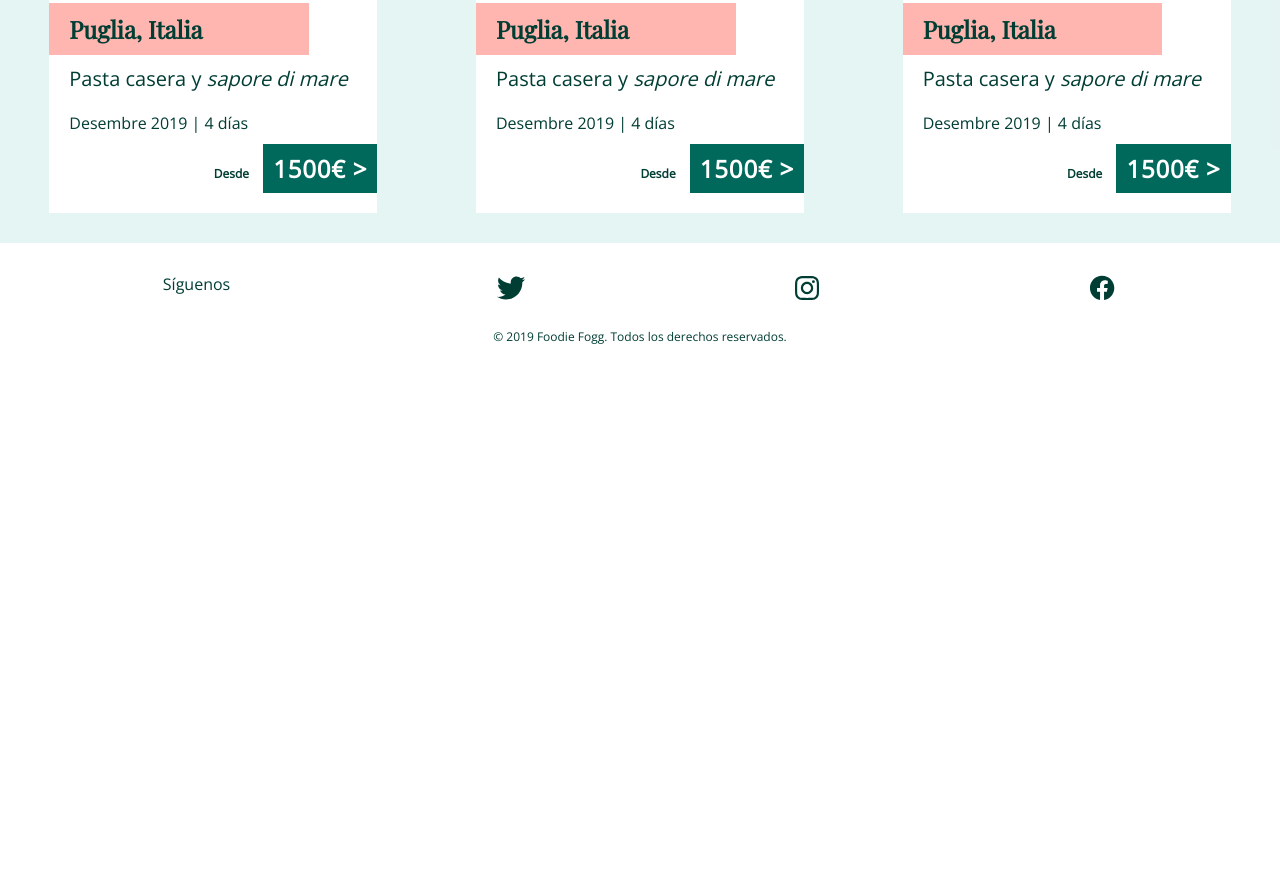
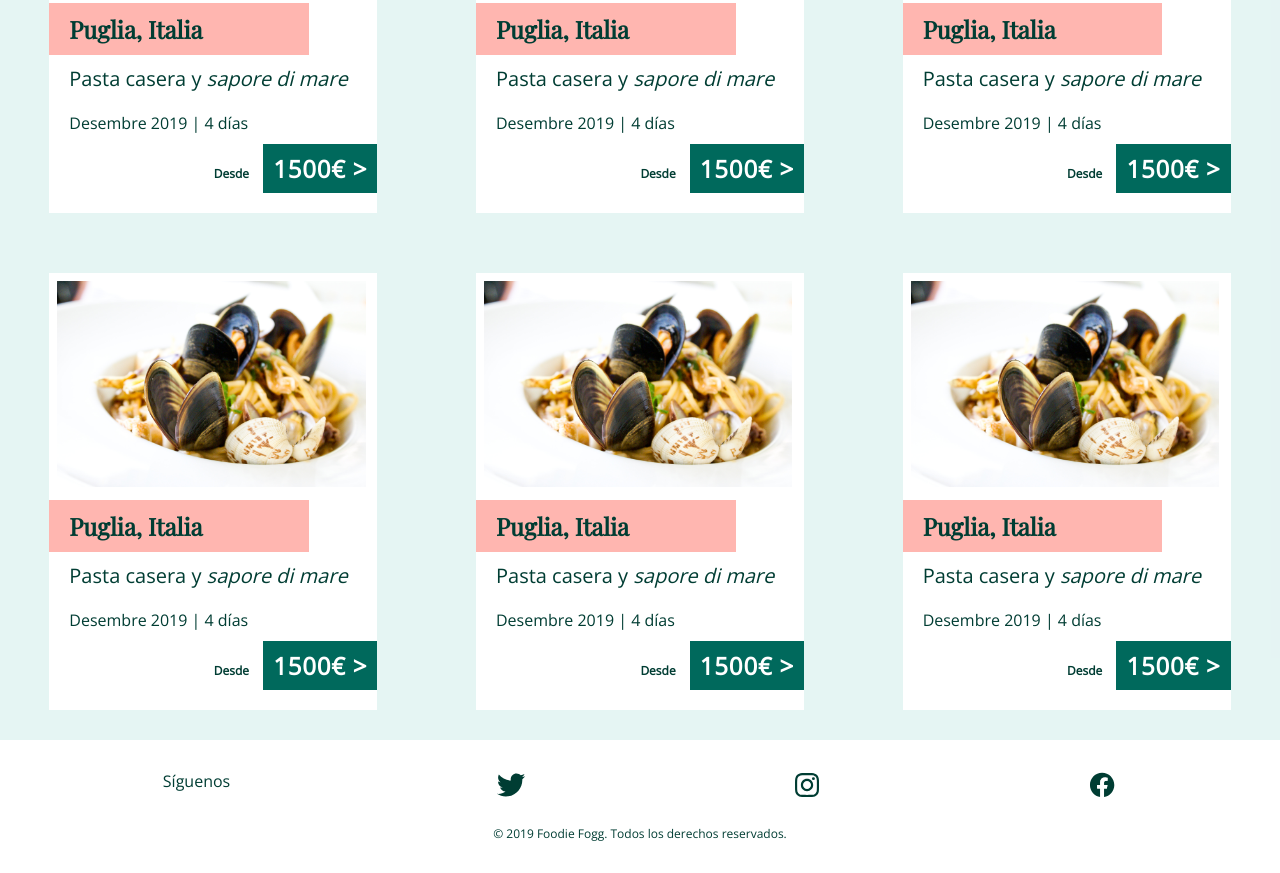
Before and after one commit to albabarrera/foodiefogg, a plain HTML site: page index.html in a window 1280 px wide. Shown: the part 1375-2248 px from the top of the page. Before the commit the page ends 1751 px from the top, so only its background shows below. Drawn offline with nearby package versions, Linux system fonts and the light colour scheme.

Commit message:
small tweaks

```diff
--- a/css/estilos.css
+++ b/css/estilos.css
@@ -104,6 +104,15 @@ h3{
     background-color: #fff;
     align-items: center;
 }
+::placeholder {
+    color: #003D33;
+  }
+
+  input:focus, select:focus, textarea:focus {
+  outline:none;
+}
+
+
 
 .hero-search-text{
     width: 85%;
@@ -334,7 +343,7 @@ footer img{
  /* Media Queries para el menú responsive para móvil (Podemos cambiar los 600px a la medida que queramos */
  @media screen and (max-width:600px ) {
 	header nav {
-		width: 40%;
+		width: 100%;
 		height: 100%;
 		left: 100%;
 		margin: 0;
--- a/index.html
+++ b/index.html
@@ -40,12 +40,12 @@
 
         <!-- Inicio del main -->
         <main>
-            <h1>Alrededor del mundo, Alrededor de una mesa</h1>
+            <h1>Alrededor del mundo, alrededor de una mesa</h1>
             <!-- Imagen hero -->
             <div class="hero-image">
                <h3>¿Que te apetece comer?</h3>
                <div class="hero-search">
-                    <input class="hero-search-text" type="text" name="búsqueda viajes" value="Pasta, cocina japonesa, marisco…">
+                    <input class="hero-search-text" type="text" name="búsqueda viajes" placeholder="Pasta, cocina japonesa, marisco…">
                     <img src="img/search-icon.svg" alt="search" title="search">
                     <!-- <div class="hero-search-text">Pasta, cocina japonesa, marisco…</div> -->
                     <!-- <div class="hero-search-icon"><img src="img/search-icon.svg" alt="search" title="search"></div> -->
@@ -110,6 +110,36 @@
                                 <button class="card-button">1500&euro; 	&gt;</button>
                             </div>
                         </div>
+                        <div class="card">
+                            <img src="img/image-home.jpg" alt="foto" title="foto">
+                            <p class="card-title">Puglia, Italia</p>
+                            <p class="card-subtitle">Pasta casera y <span class="italic">sapore di mare</span></p>
+                            <p class="card-date"> Desembre 2019 | 4 días</p>
+                            <div class="card-price">
+                                <p class="card-desde">Desde</p>
+                                <button class="card-button">1500&euro; 	&gt;</button>
+                            </div>
+                        </div>
+                        <div class="card">
+                            <img src="img/image-home.jpg" alt="foto" title="foto">
+                            <p class="card-title">Puglia, Italia</p>
+                            <p class="card-subtitle">Pasta casera y <span class="italic">sapore di mare</span></p>
+                            <p class="card-date"> Desembre 2019 | 4 días</p>
+                            <div class="card-price">
+                                <p class="card-desde">Desde</p>
+                                <button class="card-button">1500&euro; 	&gt;</button>
+                            </div>
+                        </div>
+                        <div class="card">
+                                <img src="img/image-home.jpg" alt="foto" title="foto">
+                                <p class="card-title">Puglia, Italia</p>
+                                <p class="card-subtitle">Pasta casera y <span class="italic">sapore di mare</span></p>
+                                <p class="card-date"> Desembre 2019 | 4 días</p>
+                                <div class="card-price">
+                                    <p class="card-desde">Desde</p>
+                                    <button class="card-button">1500&euro; 	&gt;</button>
+                                </div>
+                            </div>
                 </div>
             </section>
 
--- a/js/my-scripts.js
+++ b/js/my-scripts.js
@@ -8,7 +8,7 @@ function menu(){
 
 		if(contador == 1){
 			$('nav').animate({
-				left: '60%'
+				left: '50%'
 			});
 			contador = 0;
 		} else {
```
